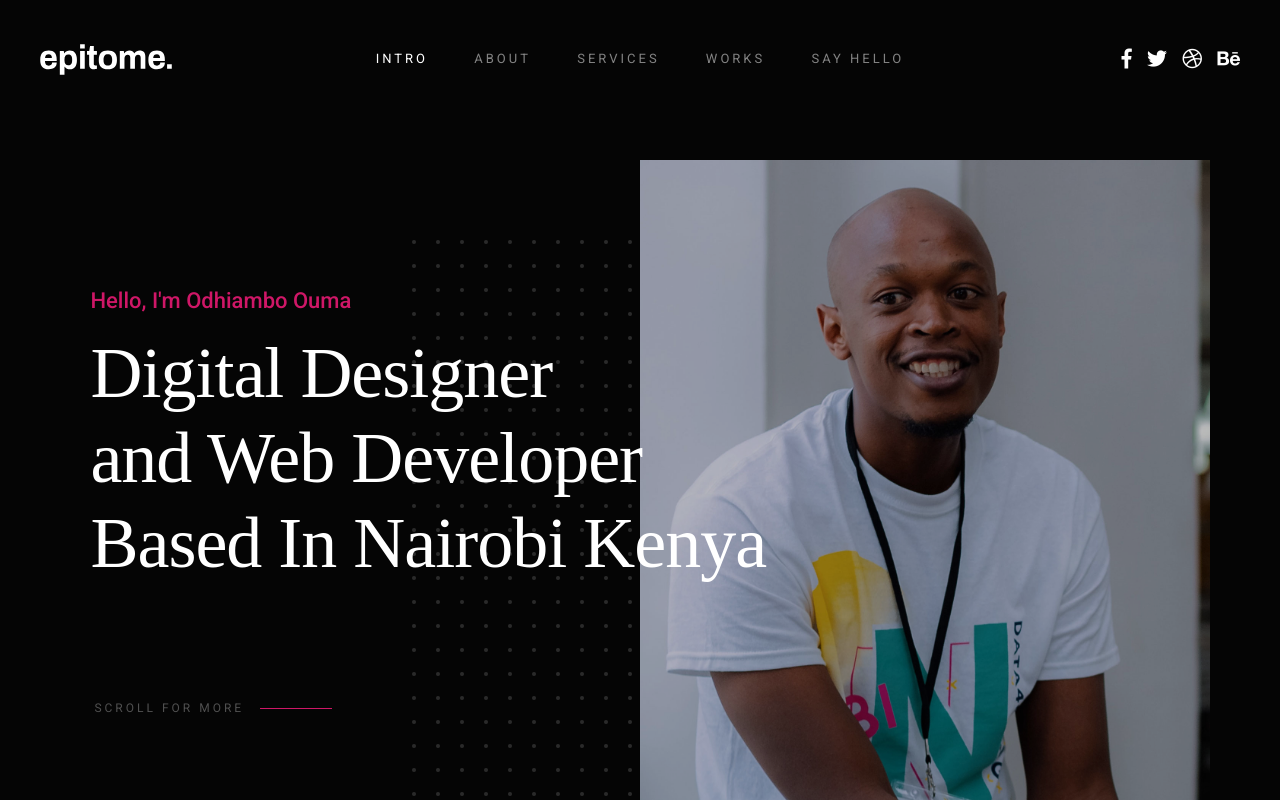
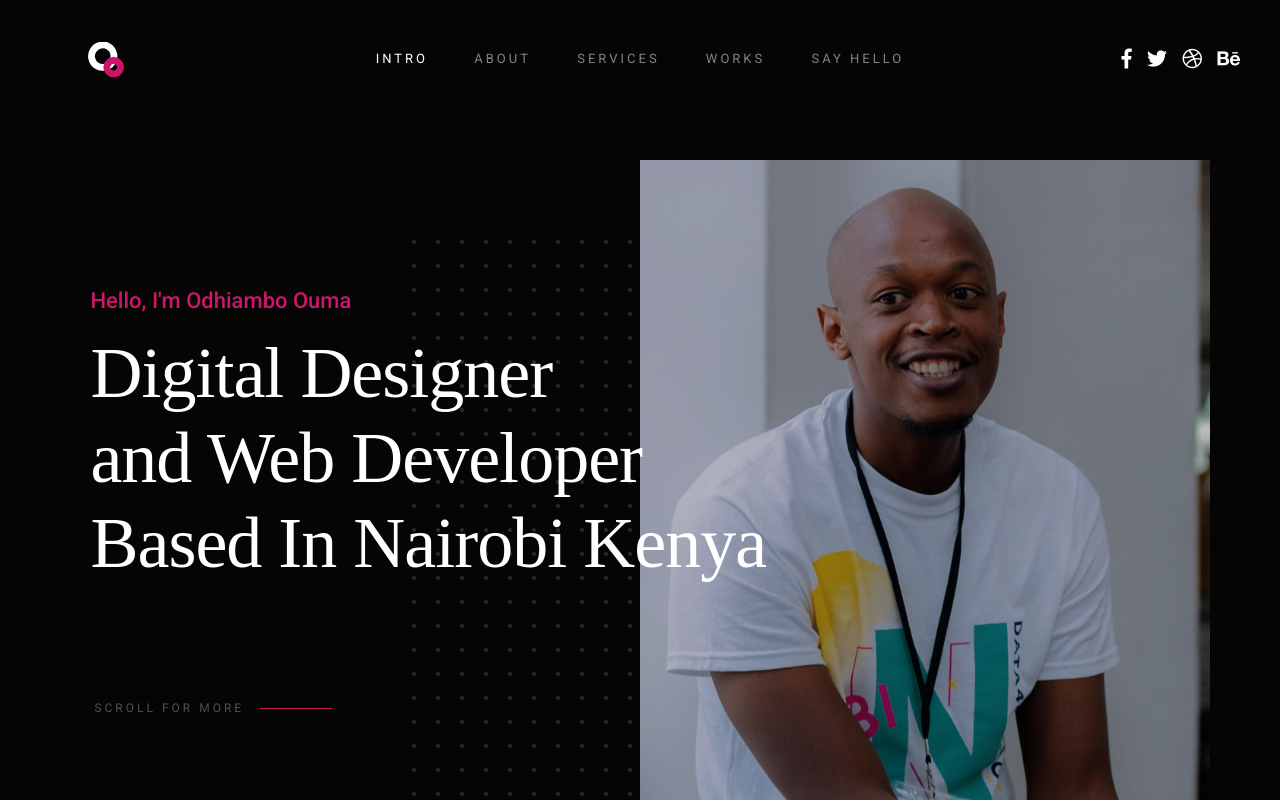
Before and after one commit to OdhiamboChris/My-Profile, a plain HTML site: page index.html in a window 1280 px wide. Shown: the top 802 px of the page. Drawn offline with Linux system fonts and the light colour scheme; a web font is replaced by a local one.

Commit message:
Changed Logo
Uploaded My Logo

```diff
--- a/index.html
+++ b/index.html
@@ -45,7 +45,7 @@
 
         <div class="header-logo">
             <a class="site-logo" href="index.html">
-                <img src="images/logo.svg" alt="Homepage">
+                <img src="images/yangu.svg" alt="Homepage">
             </a>
         </div>
 
```
Also changed, not shown: images/yangu.svg (added), 3 other files.
